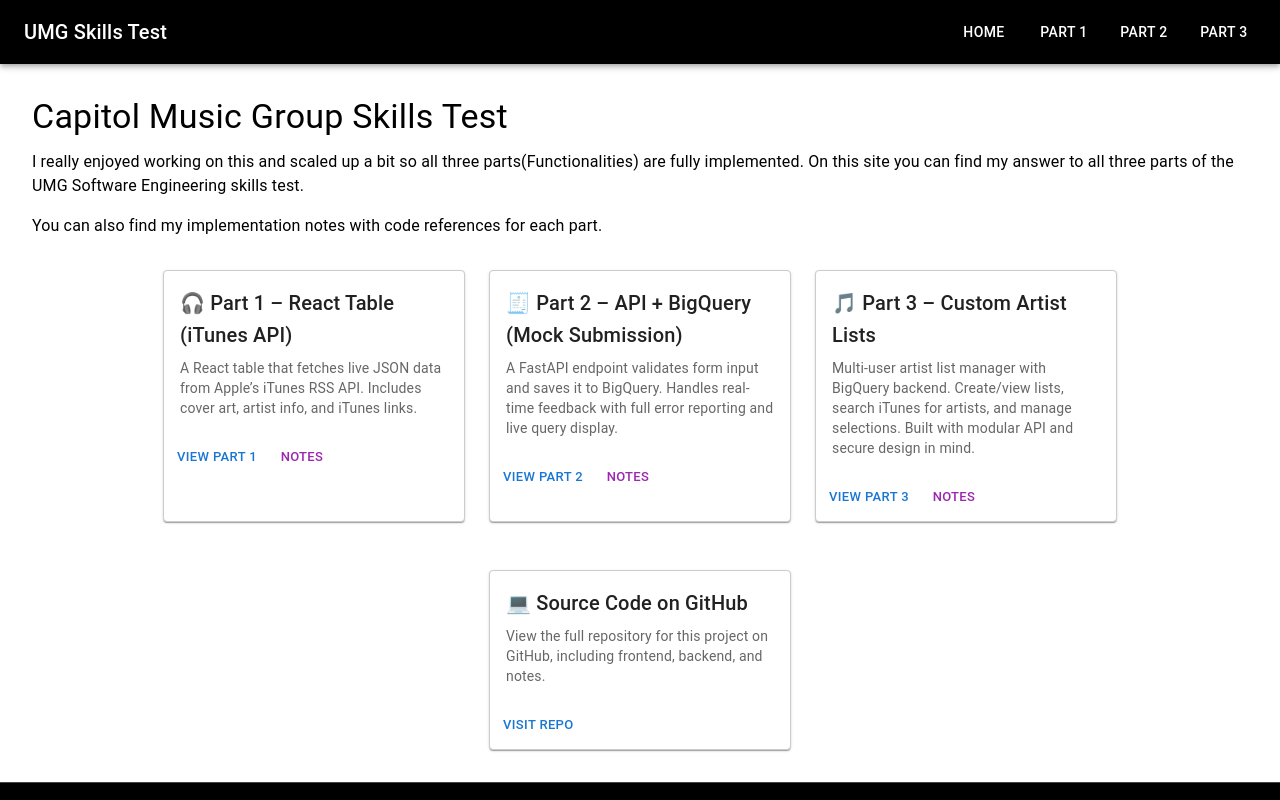
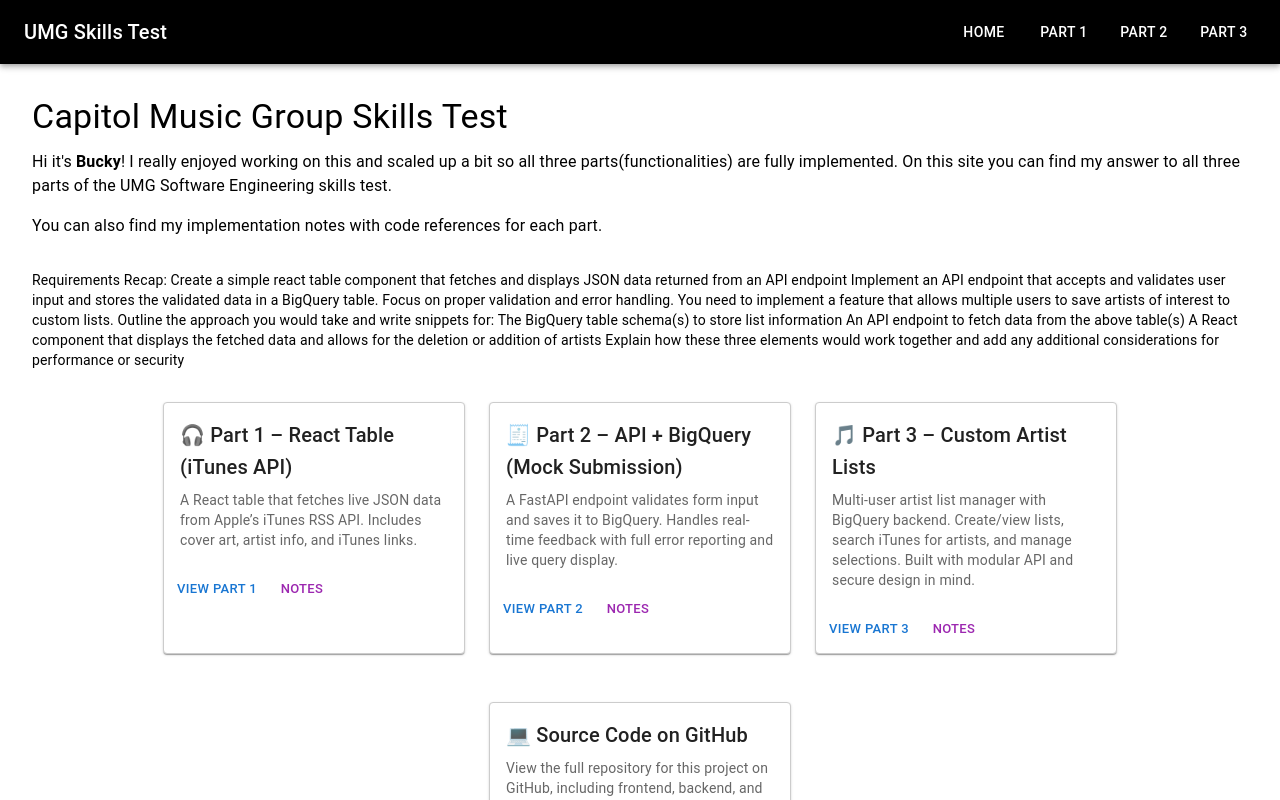
Before and after one commit to Buck0134/umg-skills-test, a React (Create React App) app in the folder frontend/: page / in a window 1280 px wide. Shown: the top 800 px of the page. Built offline with nearby package versions, Linux system fonts and the light colour scheme.

Commit message:
Update Home.jsx

```diff
--- a/frontend/src/pages/Home.jsx
+++ b/frontend/src/pages/Home.jsx
@@ -8,11 +8,24 @@
         Capitol Music Group Skills Test
       </Typography>
       <Typography variant="body1" sx={{ mb: 2 }}>
-        I really enjoyed working on this and scaled up a bit so all three parts(Functionalities) are fully implemented.
+        Hi it's <strong>Bucky</strong>! I really enjoyed working on this and scaled up a bit so all three parts(functionalities) are fully implemented.
         On this site you can find my answer to all three parts of the UMG Software Engineering skills test.
       </Typography>
       <Typography variant="body1" sx={{ mb: 4 }}>
         You can also find my implementation notes with code references for each part.
+      </Typography>
+
+      <Typography variant="body2" sx={{ mb: 4 }}>
+        Requirements Recap:
+
+        Create a simple react table component that fetches and displays JSON data returned from an API endpoint
+        Implement an API endpoint that accepts and validates user input and stores the validated data in a BigQuery table. Focus on proper validation and error handling.
+        You need to implement a feature that allows multiple users to save artists of interest to custom lists. Outline the approach you would take and write snippets for:
+        The BigQuery table schema(s) to store list information
+        An API endpoint to fetch data from the above table(s)
+        A React component that displays the fetched data and allows for the deletion or addition of artists
+
+        Explain how these three elements would work together and add any additional considerations for performance or security
       </Typography>
 
       <Box sx={{ display: 'flex', flexDirection: 'row', gap: 3, justifyContent: 'center', flexWrap: 'wrap' }}>
```
